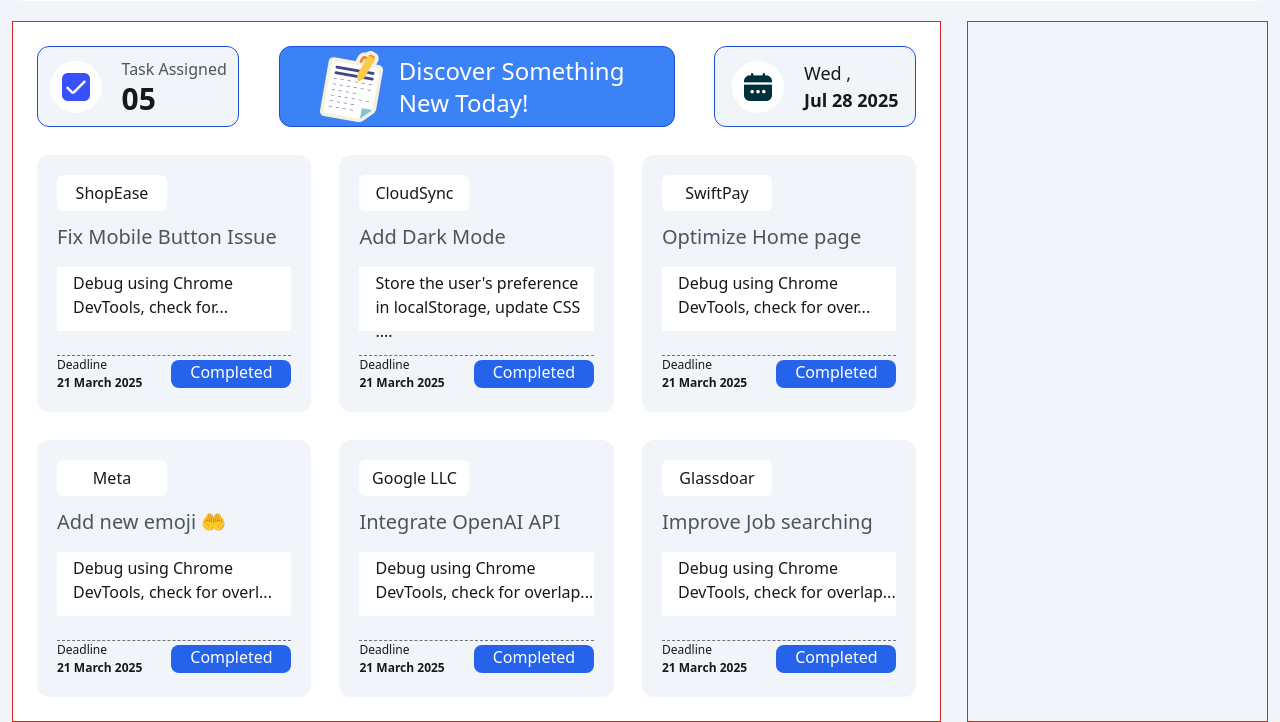
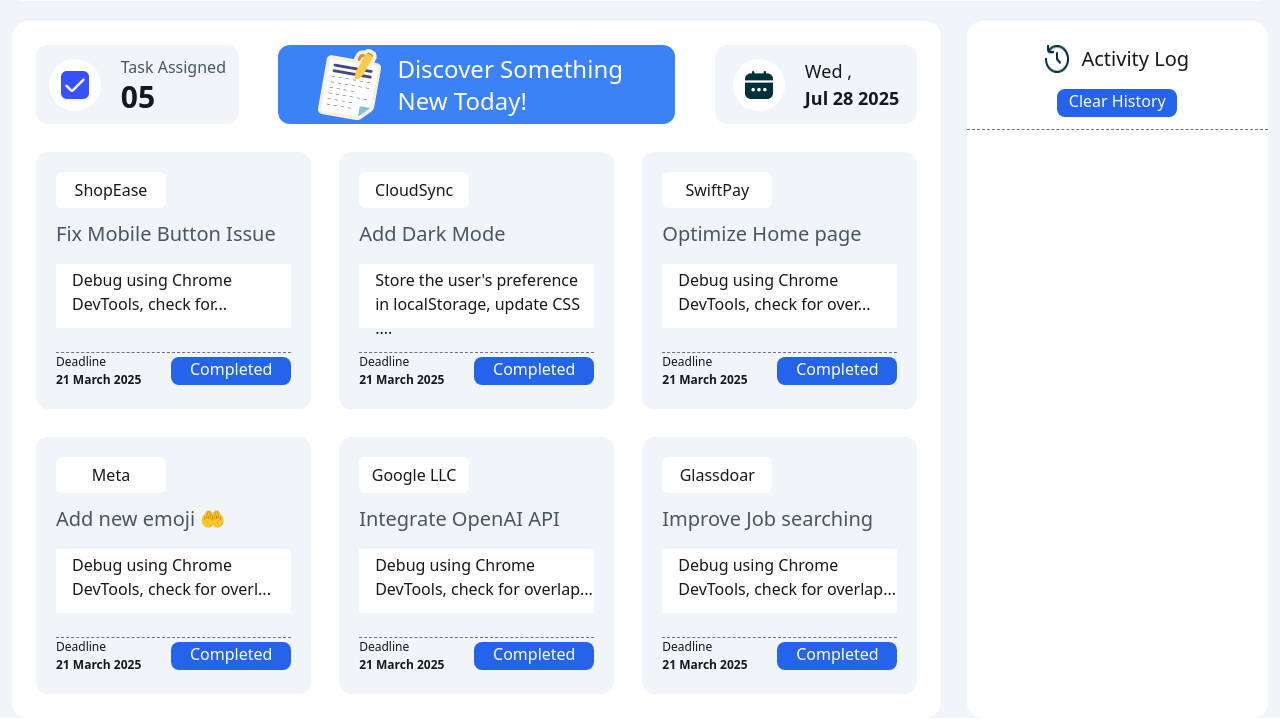
Before and after one commit to RjRabby018/Assignment-05-repo, a plain HTML site: page index.html in a window 1280 px wide. Shown: the part 95-817 px from the top of the page. Drawn offline with nearby package versions, Linux system fonts and the light colour scheme.

Commit message:
history section done

```diff
--- a/index.html
+++ b/index.html
@@ -34,11 +34,11 @@
     <section class="mt-5">
         <div class="flex w-[1256px] mx-auto justify-between">
             <!-- first(left div) -->
-            <div class="w-[74%] p-6 bg-white border border-red-600">
+            <div class="w-[74%] p-6 bg-white rounded-2xl">
                 <!-- first div er banner -->
                 <div class="flex justify-between">
                     <!-- task assigned -->
-                     <div class="border border-blue-700 bg-slate-100 w-[23%] flex justify-center items-center gap-x-5 rounded-xl">
+                     <div class=" bg-slate-100 w-[23%] flex justify-center items-center gap-x-5 rounded-xl">
                         <!-- logo div -->
                         <div class="p-3 bg-white rounded-full">
                             <img src="assets/checkbox.png" alt="">
@@ -50,13 +50,13 @@
                          </div>
                      </div>
                      <!-- discover something -->
-                      <div class="border border-blue-700 bg-blue-500 w-[45%] flex justify-center items-center pl-8 pr-12 gap-x-2 rounded-xl">
+                      <div class=" bg-blue-500 w-[45%] flex justify-center items-center pl-8 pr-12 gap-x-2 rounded-xl">
                             <img class="" src="assets/board.png" alt="">
                             <p class="text-2xl text-white font-normal">Discover Something New Today!</p>
 
                       </div>
                       <!-- date -->
-                       <div class="border border-blue-700 bg-slate-100 w-[23%] flex justify-center items-center gap-x-5 rounded-xl">
+                       <div class=" bg-slate-100 w-[23%] flex justify-center items-center gap-x-5 rounded-xl">
                        <div class="p-3 bg-white rounded-full">
                         <img src="assets/calender.png" alt="">
                        </div>
@@ -149,7 +149,17 @@
                 </div>
             </div>
             <!-- second(right div) -->
-            <div class="w-[24%] border border-red-600"></div>
+            <div class="w-[24%]  bg-white  rounded-2xl">
+                <div class="flex justify-center  mt-6 gap-x-3">
+                    <img src="assets/activity.png" alt="">
+                    <p class="text-xl font-medium">Activity Log</p>
+                </div>
+               <div class="flex justify-center mt-4 ">
+                <button class=" bg-blue-600 w-[120px] h-[28px] text-white flex justify-center my-auto rounded-lg">Clear History</button>
+               </div>
+               <p class="border-b border-dashed border-gray-500 mt-3"></p>
+
+            </div>
         </div>
     </section>
   <script src="js/script.js"></script>
```
